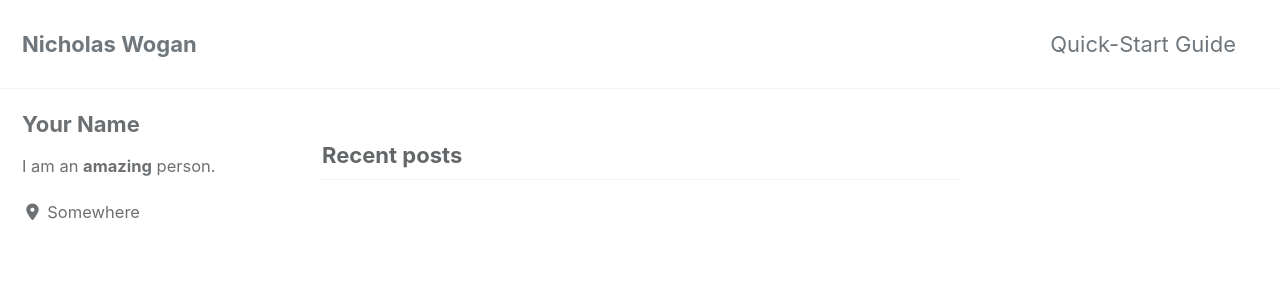
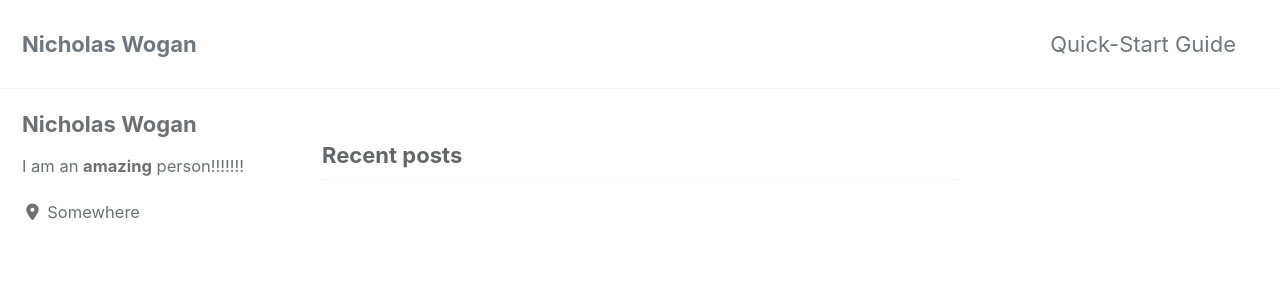
Before and after one commit to Nicholaswogan/Nicholaswogan.github.io, a Jekyll site: the page built from index.html, in a window 1280 px wide. Shown: the top 305 px of the page. Built offline with Jekyll 4.4.1, drawn with Linux system fonts in a browser that asks for light colours; cached includes are drawn as plain includes; nearby versions of some CDN libraries; the list of posts is cut into pages by our own code.

Commit message:
edited config

```diff
--- a/_config.yml
+++ b/_config.yml
@@ -93,9 +93,9 @@ analytics:
 
 # Site Author
 author:
-  name             : "Your Name"
+  name             : "Nicholas Wogan"
   avatar           : # path of avatar image, e.g. "/assets/images/bio-photo.jpg"
-  bio              : "I am an **amazing** person."
+  bio              : "I am an **amazing** person!!!!!!!"
   location         : "Somewhere"
   email            :
   links:
```
